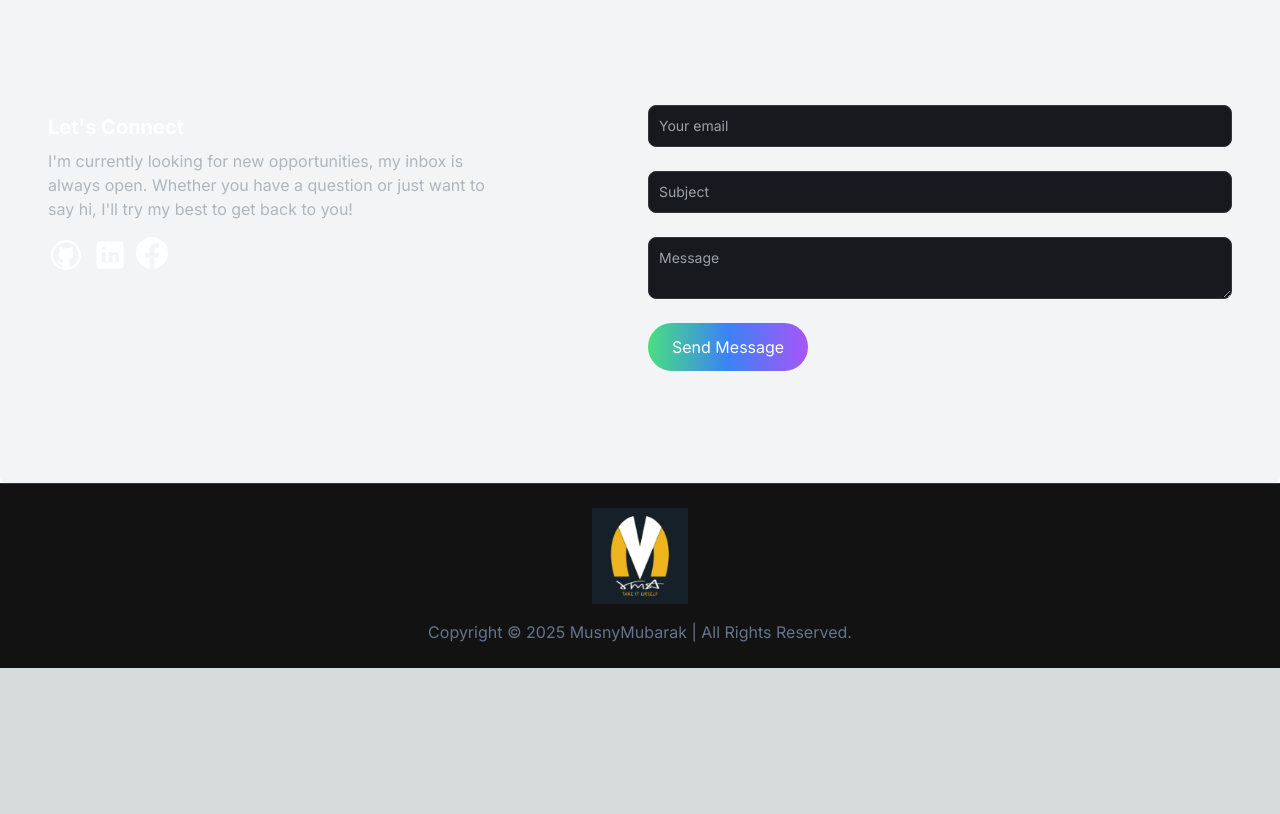
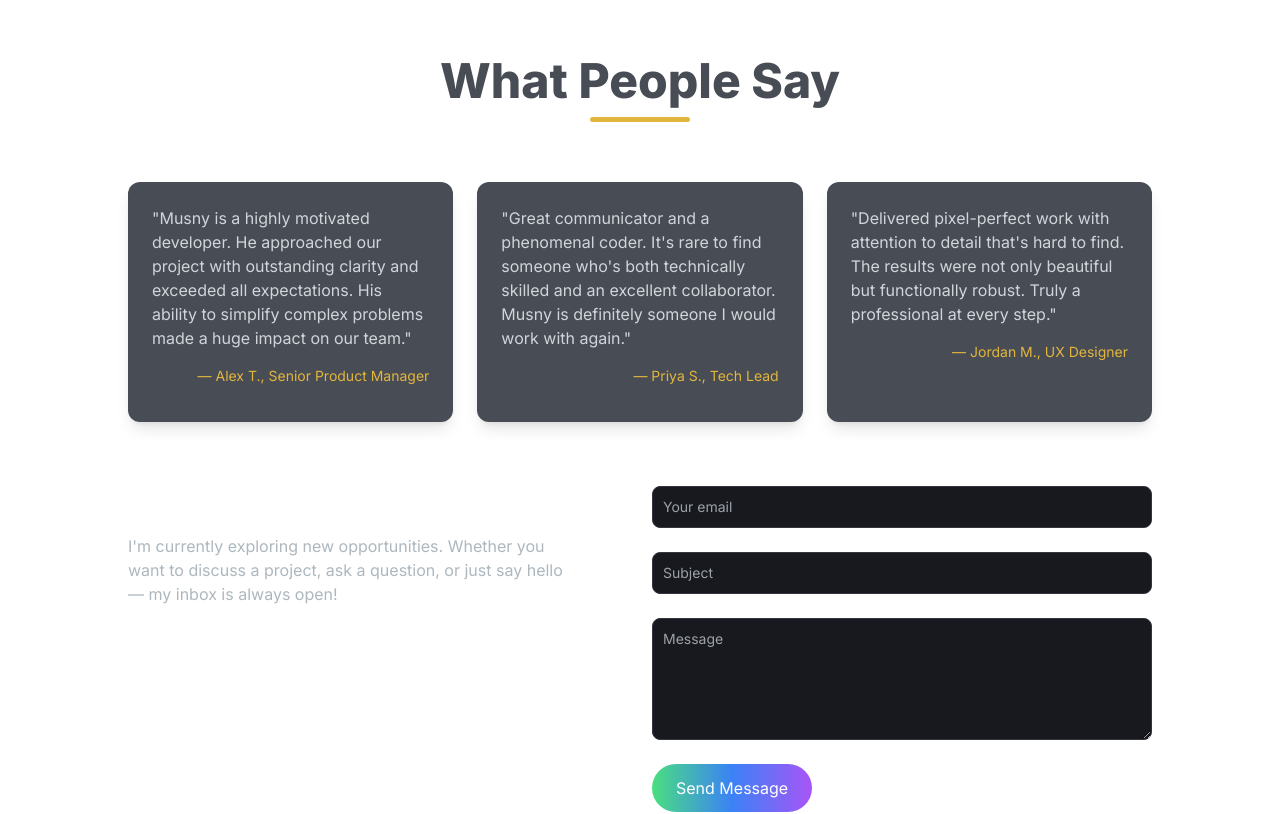
Before and after one commit to musnymubarak/vma, a Next.js app: page / in a window 1280 px wide. Shown: the part 3520-4334 px from the top of the page. Before the commit the page ends 4188 px from the top, so only its background shows below. Built offline with nearby package versions, Linux system fonts and the light colour scheme.

Commit message:
Testimonials added

```diff
--- a/src/app/components/EmailSection.jsx
+++ b/src/app/components/EmailSection.jsx
@@ -1,8 +1,5 @@
 "use client";
 import React, { useState } from "react";
-import GithubIcon from "../../../public/github-icon.svg";
-import LinkedinIcon from "../../../public/linkedin-icon.svg";
-import FB from "../../../public/facebook.svg";
 import Link from "next/link";
 import Image from "next/image";
 
@@ -43,57 +40,70 @@ const EmailSection = () => {
   };
 
   return (
-    <section
-      id="contact"
-      className="grid md:grid-cols-2 my-5 md:my-12  gap-4 relative"
+    <section id="contact" className="py-0 px-6 xl:px-20 relative">
+
+      <h3
+        className="text-5xl font-extrabold mb-08 text-center"
+        style={{ color: "#484c54" }}
       >
-      <div className="bg-[radial-gradient(ellipse_at_center,_var(--tw-gradient-stops))] from-primary-900 to-transparent rounded-full h-80 w-80 z-0 blur-lg absolute top-3/4 -left-4 transform -translate-x-1/2 -translate-1/2"></div>
-      <div className="z-10">
-        <h5 className="text-xl font-bold text-white my-2">
-          Let&apos;s Connect
-        </h5>
-        <p className="text-[#ADB7BE] mb-4 max-w-md">
-          {" "}
-          I&apos;m currently looking for new opportunities, my inbox is always
-          open. Whether you have a question or just want to say hi, I&apos;ll
-          try my best to get back to you!
+        What People Say
+        <span
+          className="block mx-auto mt-3"
+          style={{
+            width: "100px",
+            height: "5px",
+            backgroundColor: "#e2b63d",
+            borderRadius: "3px",
+          }}
+        />
+      </h3>
+      {/* Background Blur */}
+      <div className="bg-[radial-gradient(ellipse_at_center,_var(--tw-gradient-stops))] from-primary-900 to-transparent rounded-full h-80 w-80 -z-10 blur-lg absolute top-1/2 left-0 transform -translate-y-1/2 opacity-30" />
+
+      {/* Testimonials */}
+      <div className="z-10 space-y-6">
+        <h6 className="text-3xl text-white font-bold text-center">What People Say</h6>
+        <div className="grid md:grid-cols-3 gap-6">
+          <div className="bg-[#484c54] p-6 rounded-xl shadow-lg text-base text-[#D1D5DB] min-h-[240px]">
+            "Musny is a highly motivated developer. He approached our project with outstanding clarity and exceeded all expectations. His ability to simplify complex problems made a huge impact on our team."
+            <div className="mt-4 text-right text-sm" style={{ color: '#e2b63d' }}>— Alex T., Senior Product Manager</div>
+          </div>
+          <div className="bg-[#484c54] p-6 rounded-xl shadow-lg text-base text-[#D1D5DB] min-h-[240px]">
+            "Great communicator and a phenomenal coder. It's rare to find someone who's both technically skilled and an excellent collaborator. Musny is definitely someone I would work with again."
+            <div className="mt-4 text-right text-sm" style={{ color: '#e2b63d' }}>— Priya S., Tech Lead</div>
+          </div>
+          <div className="bg-[#484c54] p-6 rounded-xl shadow-lg text-base text-[#D1D5DB] min-h-[240px]">
+            "Delivered pixel-perfect work with attention to detail that's hard to find. The results were not only beautiful but functionally robust. Truly a professional at every step."
+            <div className="mt-4 text-right text-sm" style={{ color: '#e2b63d' }}>— Jordan M., UX Designer</div>
+          </div>
+        </div>
+      </div>
+
+      {/* Contact Section - with margin top */}
+      <div className="grid md:grid-cols-2 gap-6 z-10 mt-16">
+        {/* Left Side */}
+        <div>
+          <h5 className="text-2xl font-bold text-white mb-4">Let&apos;s Connect</h5>
+          <p className="text-[#ADB7BE] mb-6 max-w-md">
+            I&apos;m currently exploring new opportunities. Whether you want to discuss a project, ask a question, or just say hello — my inbox is always open!
           </p>
-        <div className="socials flex flex-row gap-2">
-          <Link href="https://github.com/musnymubarak">
-            <Image
-              src={GithubIcon}
-              alt="Github Icon"
-              width={50}
-              height={50}
-              className="w-9 h-9" // Set a consistent size
-            />
+          <div className="socials flex flex-row gap-4">
+            <Link href="https://github.com/musnymubarak" target="_blank" rel="noopener noreferrer">
+              <Image src="/github-icon.svg" alt="Github Icon" width={36} height={36} />
             </Link>
-          <Link href="https://www.linkedin.com/in/musny-mubarak/">
-            <Image
-              src={LinkedinIcon}
-              alt="Linkedin Icon"
-              width={30}
-              height={30}
-              className="w-9 h-9" // Set a consistent size
-            />
+            <Link href="https://www.linkedin.com/in/musny-mubarak/" target="_blank" rel="noopener noreferrer">
+              <Image src="/linkedin-icon.svg" alt="Linkedin Icon" width={36} height={36} />
             </Link>
-          <Link href="https://web.facebook.com/profile.php?id=100009862128934">
-            <Image
-              src={FB}
-              alt="Facebook Icon"
-              width={29}
-              height={24}
-              className="w-8 h-8" // Set a consistent size
-            />
+            <Link href="https://web.facebook.com/profile.php?id=100009862128934" target="_blank" rel="noopener noreferrer">
+              <Image src="/facebook.svg" alt="Facebook Icon" width={36} height={36} />
             </Link>
           </div>
+        </div>
 
-      </div>
+        {/* Right Side */}
         <div>
           {emailSubmitted ? (
-          <p className="text-green-500 text-sm mt-2">
-            Email sent successfully!
-          </p>
+            <p className="text-green-500 text-sm mt-2">Email sent successfully!</p>
           ) : (
             <form className="flex flex-col" onSubmit={handleSubmit}>
               <div className="mb-6">
@@ -121,19 +131,21 @@ const EmailSection = () => {
                   name="message"
                   id="message"
                   required
+                  rows={5}
                   className="bg-[#18191E] border border-[#33353F] placeholder-[#9CA2A9] text-gray-100 text-sm rounded-lg block w-full p-2.5"
                   placeholder="Message"
                 />
               </div>
               <button
                 type="submit"
-              className="px-6 inline-block py-3 w-full sm:w-fit rounded-full mr-4 bg-gradient-to-r from-green-400 via-blue-500 to-purple-500 hover:bg-gradient-to-l hover:from-green-600 hover:via-blue-600 hover:to-purple-600 text-white transition duration-300"
+                className="px-6 inline-block py-3 w-full sm:w-fit rounded-full bg-gradient-to-r from-green-400 via-blue-500 to-purple-500 hover:bg-gradient-to-l text-white transition duration-300"
               >
                 Send Message
               </button>
             </form>
           )}
         </div>
+      </div>
     </section>
   );
 };
--- a/src/app/layout.js
+++ b/src/app/layout.js
@@ -4,8 +4,8 @@ import "./globals.css";
 const inter = Inter({ subsets: ["latin"] });
 
 export const metadata = {
-  title: "Musny Mubarak",
-  description: "Generated by create next app",
+  title: "VMA Studio",
+  description: "Architecture and Interior Design Studio",
 };
 
 export default function RootLayout({ children }) {
--- a/src/app/page.js
+++ b/src/app/page.js
@@ -31,7 +31,7 @@ export default function Home() {
         <Projects />
       </section>
 
-      <section className="bg-gray-100 rounded-md py-12 px-8 lg:py-16 lg:px-12 w-full">
+      <section className="bg-white rounded-md py-12 px-8 lg:py-16 lg:px-12 w-full">
         <EmailSection />
       </section>
 
```
Lines whose indentation alone changed are shown as unchanged.
